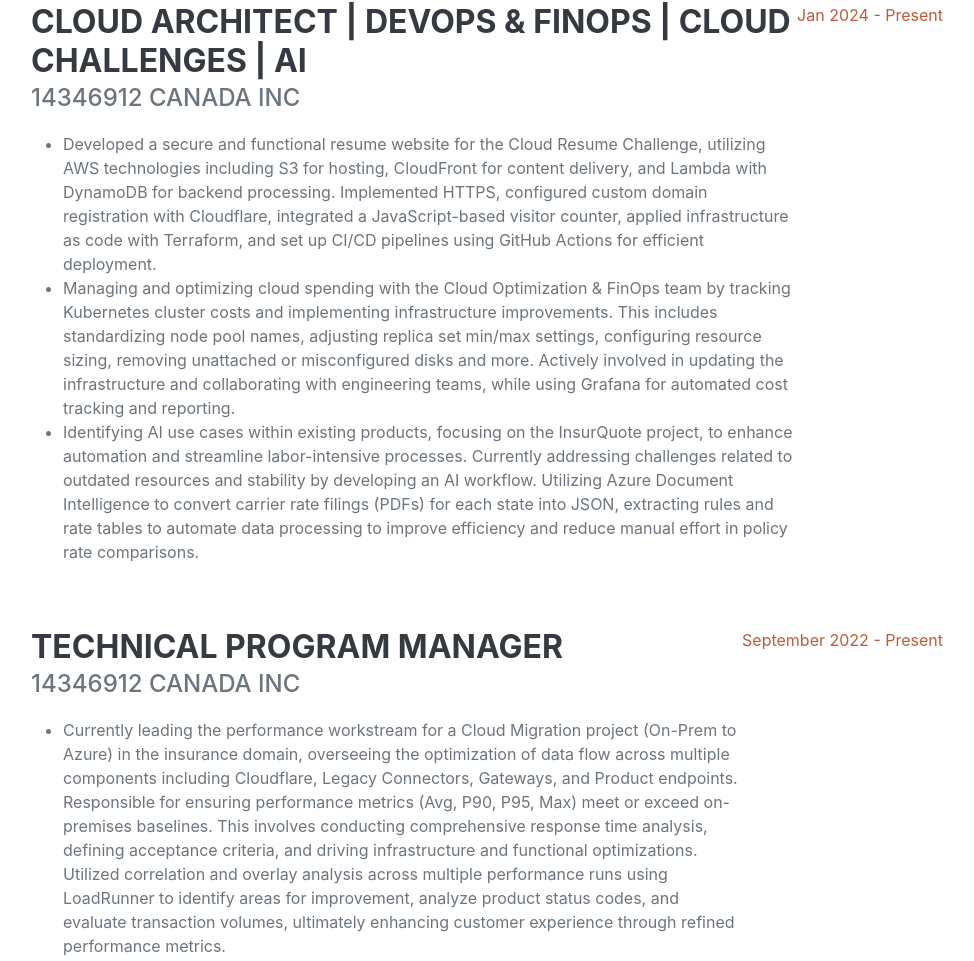
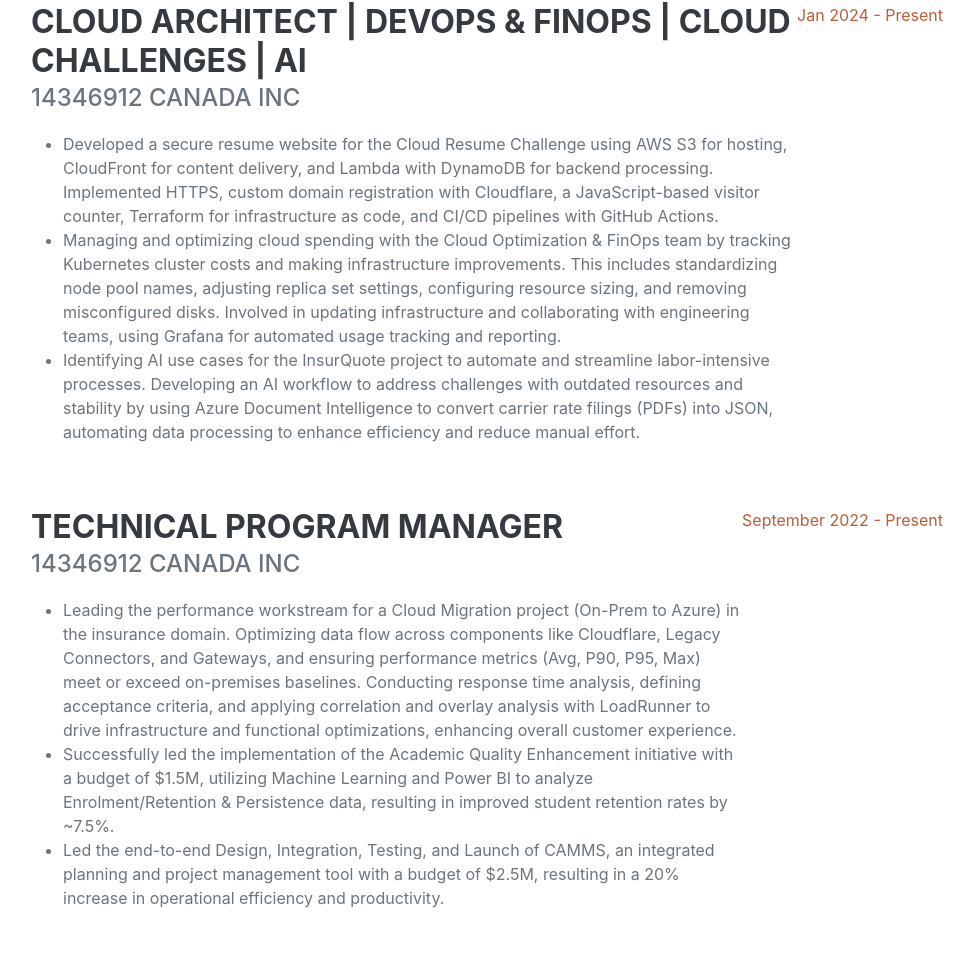
Before and after one commit to sruthianem89/Cloud-Resume-Challenge, a website: page frontend/index.html in a window 1280 px wide. Shown: the part 993-1954 px from the top of the page, without its empty margins (289-1263 px from the left). Drawn offline with nearby package versions, Linux system fonts and the light colour scheme; no server answers; a web font is replaced by a local one.

Commit message:
Changed index.html

```diff
--- a/frontend/index.html
+++ b/frontend/index.html
@@ -50,7 +50,7 @@
                         <br>
                         <a href="mailto:sruthianem89@gmail.com">sruthianem89@gmail.com</a>
                     </div>
-                    <p class="lead mb-5">Experienced Technical Manager with over 15 years of IT expertise, specializing in Cloud technologies and AI. Proficient in leading initiatives focused on Cost Optimization, Infrastructure, Operations, and AI-driven Proof of Concepts (POCs). Skilled in collaborating with business partners to identify and capitalize on AI opportunities, driving innovation and strategic growth. Demonstrated success in implementing transformative projects spanning Data Analytics & Machine Learning, Web Product Optimization, Salesforce CRM integration, Vendor Assessment/Migration, Application Development, and System Architecture Refactoring. Proven ability to analyze data, optimize processes, and deliver substantial cost savings and revenue growth across diverse industries.</p>
+                    <p class="lead mb-5">Experienced Technical Manager with over 16 years of IT expertise, specializing in Cloud technologies and AI. Passionate about advancing my career as a Cloud Solutions Architect, DevOps, and FinOps professional, with a keen interest in AI strategy. Proven track record in leading cloud-centric initiatives, including cost optimization, infrastructure management, and AI-driven solutions.  Demonstrated success in implementing transformative projects in cloud migration, data analytics, machine learning, and infrastructure automation. Skilled in optimizing processes, enhancing system performance, and delivering substantial cost savings and efficiency improvements across diverse industries.</p>
                     <p><span style="font-style: italic; color: green;">No. of visitors: <span id="count-value">Loading...</span></span></p>
                     <div class="social-icons">
 						<a class="social-icon" href="https://linkedin.com/in/sruthianem" target="_blank" title="LinkedIn"><i class="fab fa-linkedin-in"></i></a>
@@ -71,9 +71,9 @@
                             <h3 class="mb-0">Cloud Architect | DevOps & FinOps | Cloud Challenges | AI</h3>
                             <div class="subheading mb-3">14346912 Canada Inc</div>
                             <ul>
-                                <li>Developed a secure and functional resume website for the Cloud Resume Challenge, utilizing AWS technologies including S3 for hosting, CloudFront for content delivery, and Lambda with DynamoDB for backend processing. Implemented HTTPS, configured custom domain registration with Cloudflare, integrated a JavaScript-based visitor counter, applied infrastructure as code with Terraform, and set up CI/CD pipelines using GitHub Actions for efficient deployment.</li>
-                                <li>Managing and optimizing cloud spending with the Cloud Optimization & FinOps team by tracking Kubernetes cluster costs and implementing infrastructure improvements. This includes standardizing node pool names, adjusting replica set min/max settings, configuring resource sizing, removing unattached or misconfigured disks and more. Actively involved in updating the infrastructure and collaborating with engineering teams, while using Grafana for automated cost tracking and reporting.</li>
-                                <li>Identifying AI use cases within existing products, focusing on the InsurQuote project, to enhance automation and streamline labor-intensive processes. Currently addressing challenges related to outdated resources and stability by developing an AI workflow. Utilizing Azure Document Intelligence to convert carrier rate filings (PDFs) for each state into JSON, extracting rules and rate tables to automate data processing to improve efficiency and reduce manual effort in policy rate comparisons.</li>
+                                <li>Developed a secure resume website for the Cloud Resume Challenge using AWS S3 for hosting, CloudFront for content delivery, and Lambda with DynamoDB for backend processing. Implemented HTTPS, custom domain registration with Cloudflare, a JavaScript-based visitor counter, Terraform for infrastructure as code, and CI/CD pipelines with GitHub Actions.</li>
+                                <li>Managing and optimizing cloud spending with the Cloud Optimization & FinOps team by tracking Kubernetes cluster costs and making infrastructure improvements. This includes standardizing node pool names, adjusting replica set settings, configuring resource sizing, and removing misconfigured disks. Involved in updating infrastructure and collaborating with engineering teams, using Grafana for automated usage tracking and reporting.</li>
+                                <li>Identifying AI use cases for the InsurQuote project to automate and streamline labor-intensive processes. Developing an AI workflow to address challenges with outdated resources and stability by using Azure Document Intelligence to convert carrier rate filings (PDFs) into JSON, automating data processing to enhance efficiency and reduce manual effort.</li>
                             </ul>
                         </div>
                         <div class="flex-shrink-0"><span class="text-primary">Jan 2024 - Present</span></div>
@@ -89,7 +89,7 @@
                                 }
                             </style>-->
                             <ul>
-                                <li>Currently leading the performance workstream for a Cloud Migration project (On-Prem to Azure) in the insurance domain, overseeing the optimization of data flow across multiple components including Cloudflare, Legacy Connectors, Gateways, and Product endpoints. Responsible for ensuring performance metrics (Avg, P90, P95, Max) meet or exceed on-premises baselines. This involves conducting comprehensive response time analysis, defining acceptance criteria, and driving infrastructure and functional optimizations. Utilized correlation and overlay analysis across multiple performance runs using LoadRunner to identify areas for improvement, analyze product status codes, and evaluate transaction volumes, ultimately enhancing customer experience through refined performance metrics.</li>
+                                <li>Leading the performance workstream for a Cloud Migration project (On-Prem to Azure) in the insurance domain. Optimizing data flow across components like Cloudflare, Legacy Connectors, and Gateways, and ensuring performance metrics (Avg, P90, P95, Max) meet or exceed on-premises baselines. Conducting response time analysis, defining acceptance criteria, and applying correlation and overlay analysis with LoadRunner to drive infrastructure and functional optimizations, enhancing overall customer experience.</li>
                                 <li>Successfully led the implementation of the Academic Quality Enhancement initiative with a budget of $1.5M, utilizing Machine Learning and Power BI to analyze Enrolment/Retention & Persistence data, resulting in improved student retention rates by ~7.5%.</li>
                                 <li>Led the end-to-end Design, Integration, Testing, and Launch of CAMMS, an integrated planning and project management tool with a budget of $2.5M, resulting in a 20% increase in operational efficiency and productivity.</li>
                             </ul>
```
